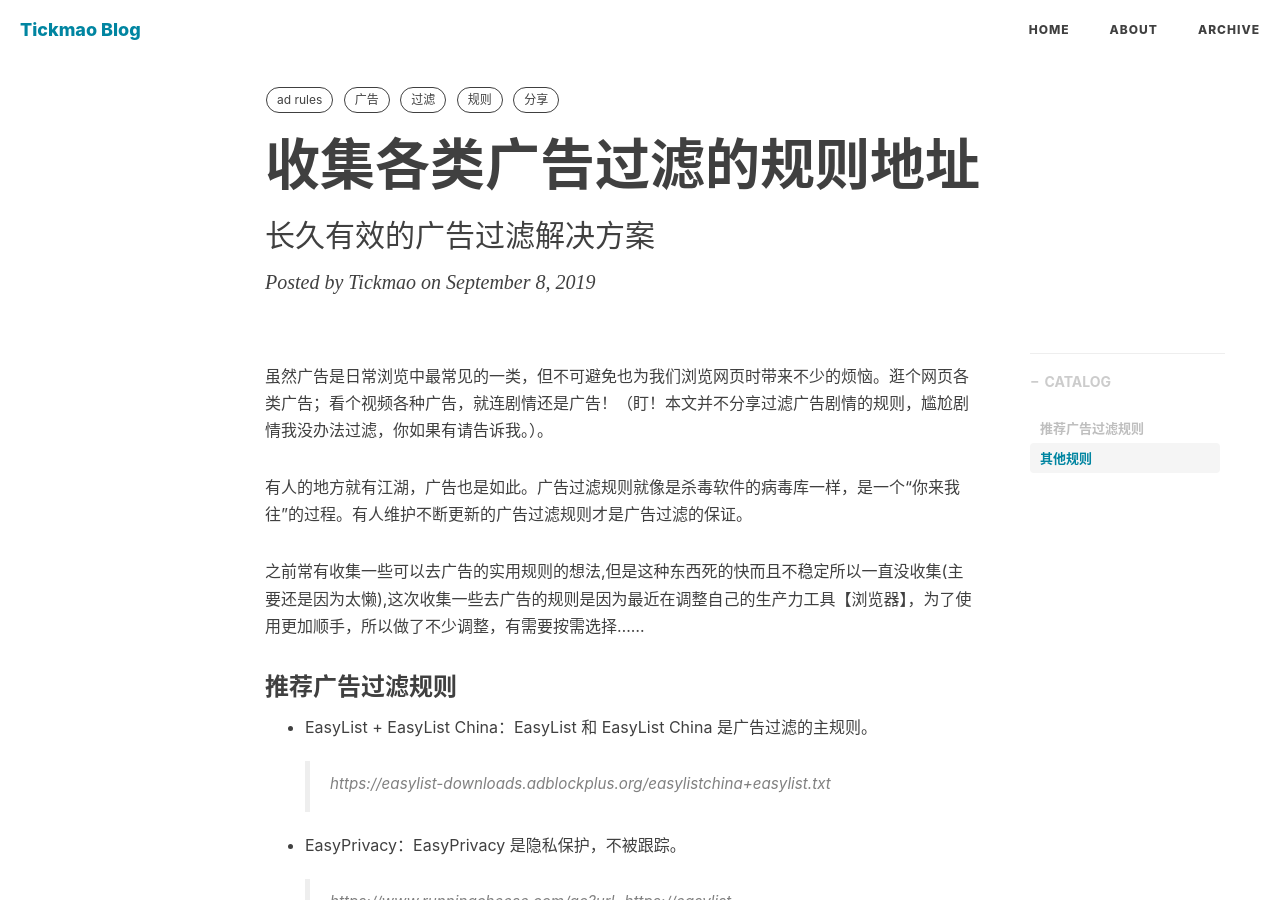
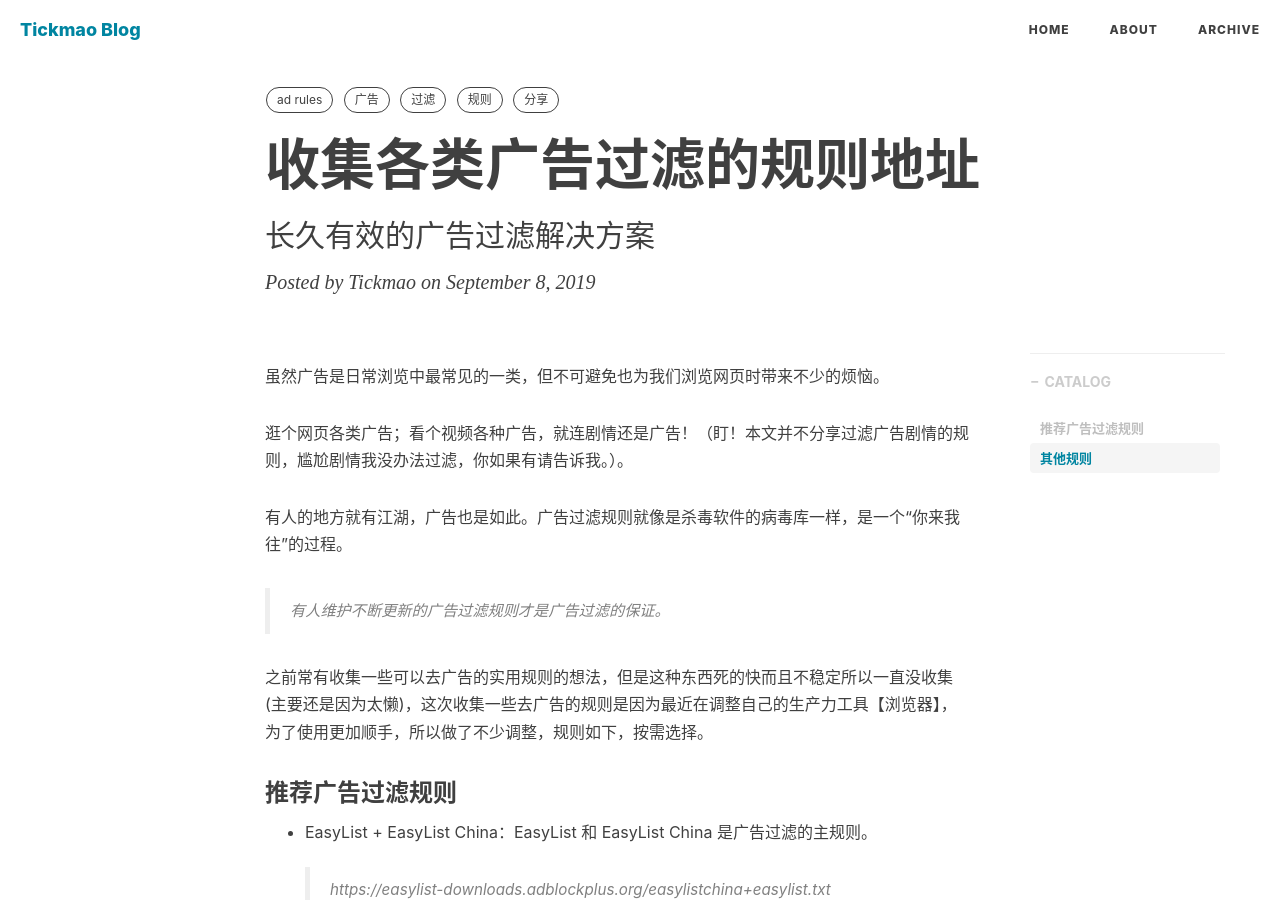
Before and after one commit to tickmao/tickmao.github.io, a Jekyll site: the page built from _posts/2019-09-08-ad-rules-tickmao.md, in a window 1280 px wide and 900 px high. Built offline with Jekyll 4.4.1, drawn with Linux system fonts in a browser that asks for light colours; nearby versions of some CDN libraries; comment, search, counter and statistics services are not loaded.

Commit message:
update rules

```diff
--- a/_posts/2019-09-08-ad-rules-tickmao.md
+++ b/_posts/2019-09-08-ad-rules-tickmao.md
@@ -14,14 +14,17 @@ tags:
     - 分享
 ---
 
-虽然广告是日常浏览中最常见的一类，但不可避免也为我们浏览网页时带来不少的烦恼。逛个网页各类广告；看个视频各种广告，就连剧情还是广告！（盯！本文并不分享过滤广告剧情的规则，尴尬剧情我没办法过滤，你如果有请告诉我。）。
+虽然广告是日常浏览中最常见的一类，但不可避免也为我们浏览网页时带来不少的烦恼。
 
-有人的地方就有江湖，广告也是如此。广告过滤规则就像是杀毒软件的病毒库一样，是一个“你来我往”的过程。有人维护不断更新的广告过滤规则才是广告过滤的保证。
+逛个网页各类广告；看个视频各种广告，就连剧情还是广告！（盯！本文并不分享过滤广告剧情的规则，尴尬剧情我没办法过滤，你如果有请告诉我。）。
 
-之前常有收集一些可以去广告的实用规则的想法,但是这种东西死的快而且不稳定所以一直没收集(主要还是因为太懒),这次收集一些去广告的规则是因为最近在调整自己的生产力工具【浏览器】，为了使用更加顺手，所以做了不少调整，有需要按需选择……
+有人的地方就有江湖，广告也是如此。广告过滤规则就像是杀毒软件的病毒库一样，是一个“你来我往”的过程。
+
+> 有人维护不断更新的广告过滤规则才是广告过滤的保证。
+
+之前常有收集一些可以去广告的实用规则的想法，但是这种东西死的快而且不稳定所以一直没收集(主要还是因为太懒)，这次收集一些去广告的规则是因为最近在调整自己的生产力工具【浏览器】，为了使用更加顺手，所以做了不少调整，规则如下，按需选择。
 
 ### 推荐广告过滤规则
-
 * EasyList + EasyList China：EasyList 和 EasyList China 是广告过滤的主规则。
   > https://easylist-downloads.adblockplus.org/easylistchina+easylist.txt
 * EasyPrivacy：EasyPrivacy 是隐私保护，不被跟踪。
```
